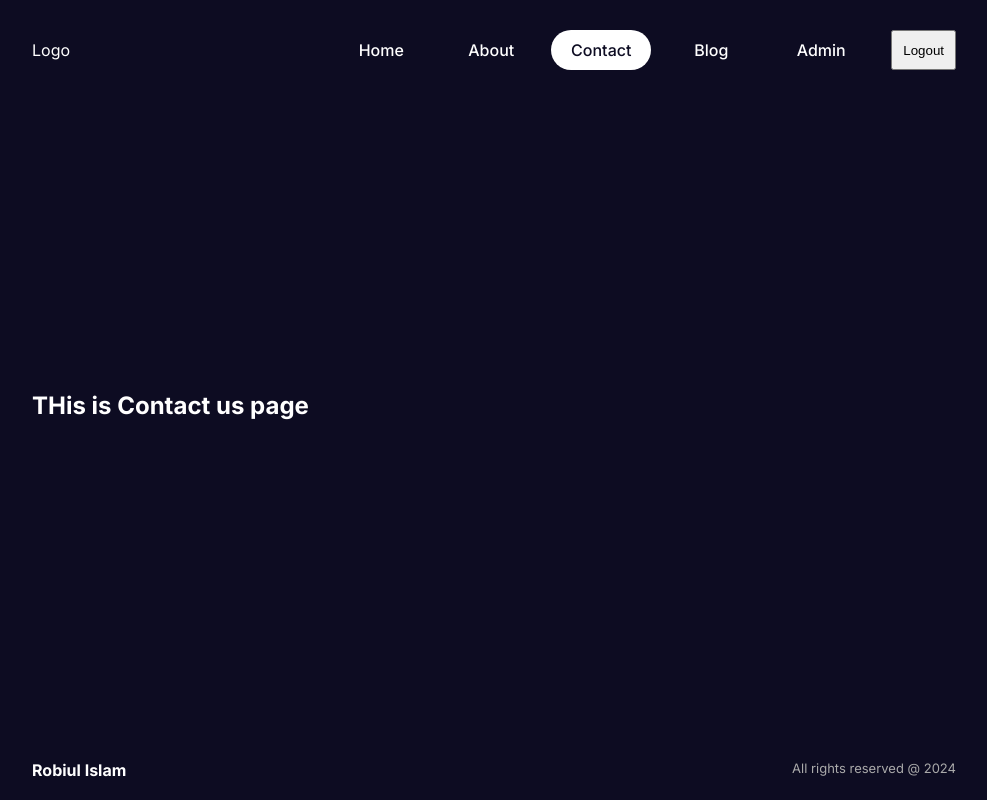
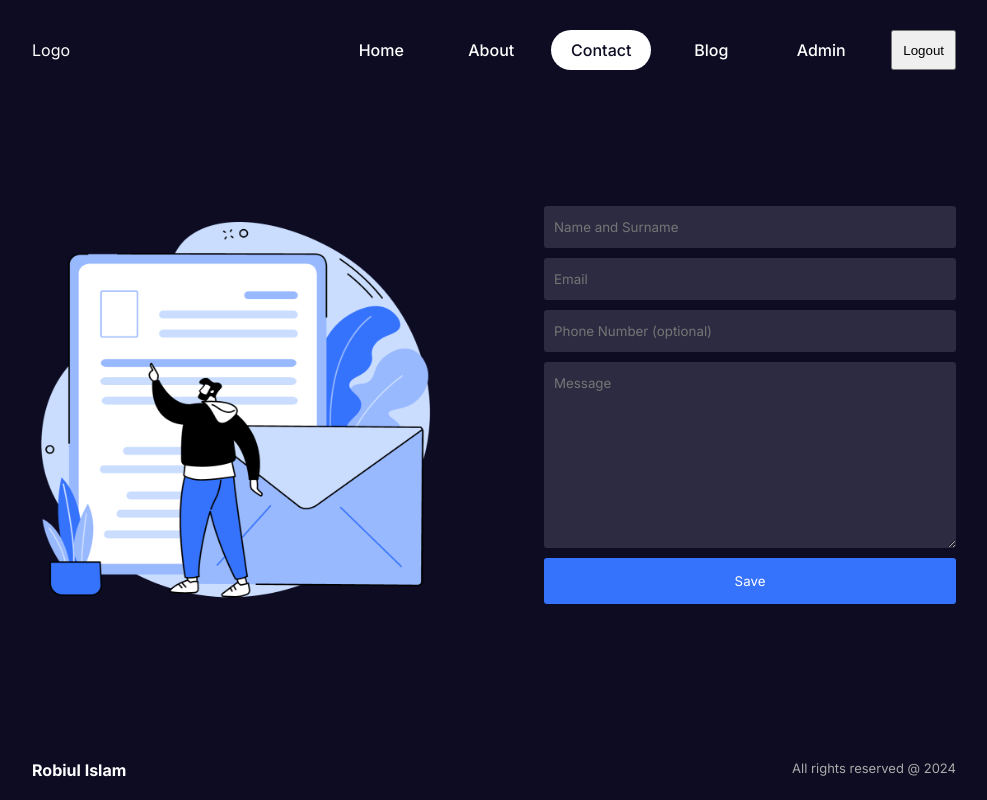
Before and after one commit to robiulsagor/nextjs-agency-website, a Next.js app: page /contact in a window 1280 px wide. Shown: the whole page, without its empty margins (146-1133 px from the left). Built offline with nearby package versions, Linux system fonts and the light colour scheme.

Commit message:
Contact page done

```diff
--- /dev/null
+++ b/app/contact/contact.module.css
@@ -0,0 +1,45 @@
+.container {
+    display: flex;
+    gap: 100px;
+}
+
+.imgContainer {
+    position: relative;
+    flex: 1
+}
+
+.formContainer {
+    flex: 1
+}
+
+.form {
+    display: flex;
+    flex-direction: column;
+    gap: 10px;
+}
+
+.input, .textarea {
+    padding: 13px 10px;
+    outline: none;
+    font-family: inherit;
+    background: var(--bgSoft);
+    border: none;
+    color: var(--text);
+    border-radius: 3px;
+}
+
+.formSubmit {
+    background: var(--btn);
+    padding: 15px;
+    color: var(--text);
+    font-family: inherit;
+    cursor: pointer;
+    border: none;
+    outline: none;
+    border-radius: 3px;
+    transition: .3s;
+}
+
+.formSubmit:hover {
+    background: var(--bgSoft);
+}
--- a/app/contact/page.jsx
+++ b/app/contact/page.jsx
@@ -1,8 +1,20 @@
-
+import Image from "next/image"
+import styles from "./contact.module.css"
 const Contact = () => {
     return (
-        <div>
-            <h2>THis is Contact us page</h2>
+        <div className={styles.container}>
+            <div className={styles.imgContainer}>
+                <Image src="/contact.png" alt="contact" fill />
+            </div>
+            <div className={styles.formContainer}>
+                <form className={styles.form}>
+                    <input type="text" className={styles.input} name="" placeholder="Name and Surname" />
+                    <input type="email" className={styles.input} name="" placeholder="Email" />
+                    <input type="text" className={styles.input} name="" placeholder="Phone Number (optional)" />
+                    <textarea name="" className={styles.textarea} id="" cols="30" rows="10" placeholder="Message"></textarea>
+                    <button className={styles.formSubmit}>Save</button>
+                </form>
+            </div>
         </div>
     )
 }
```
